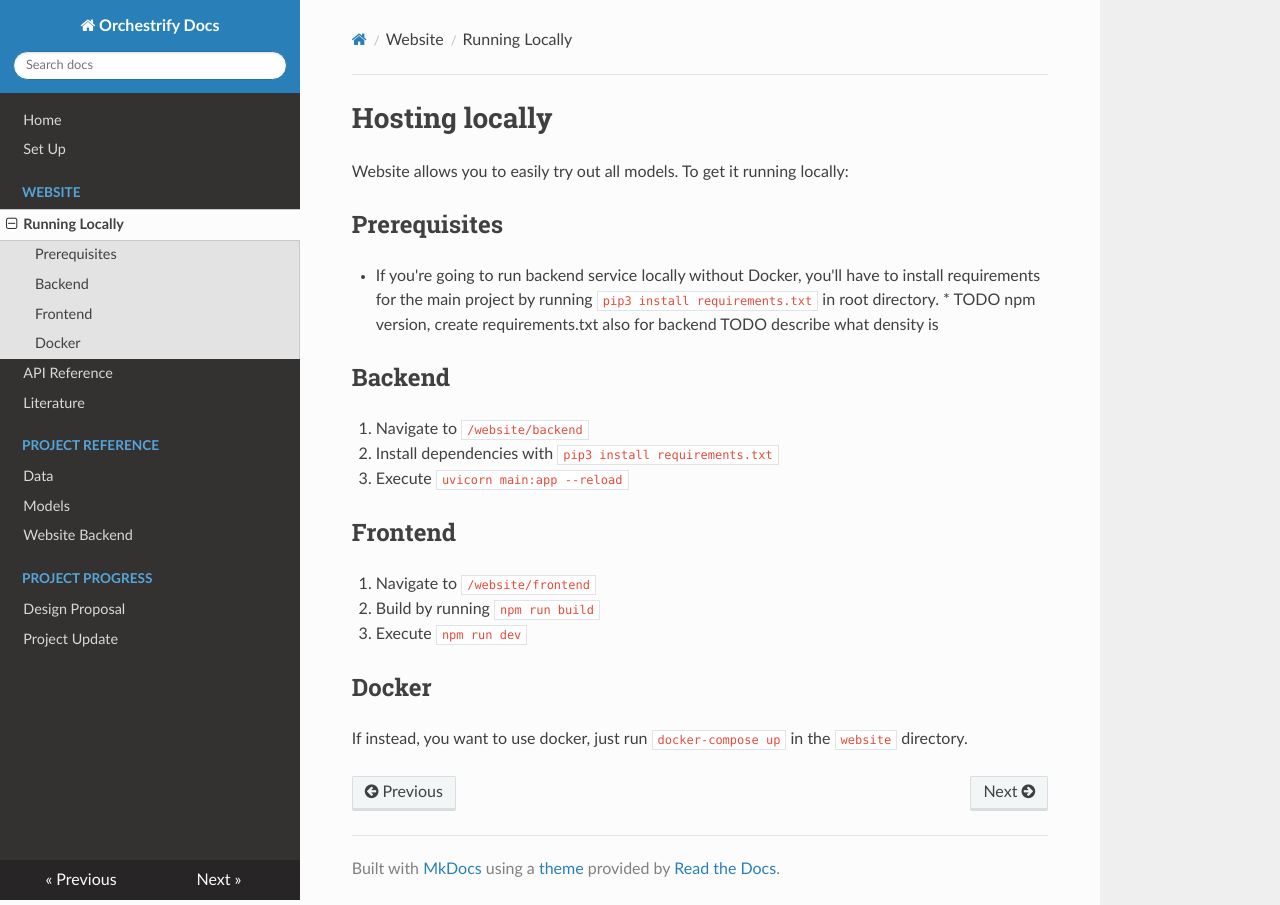
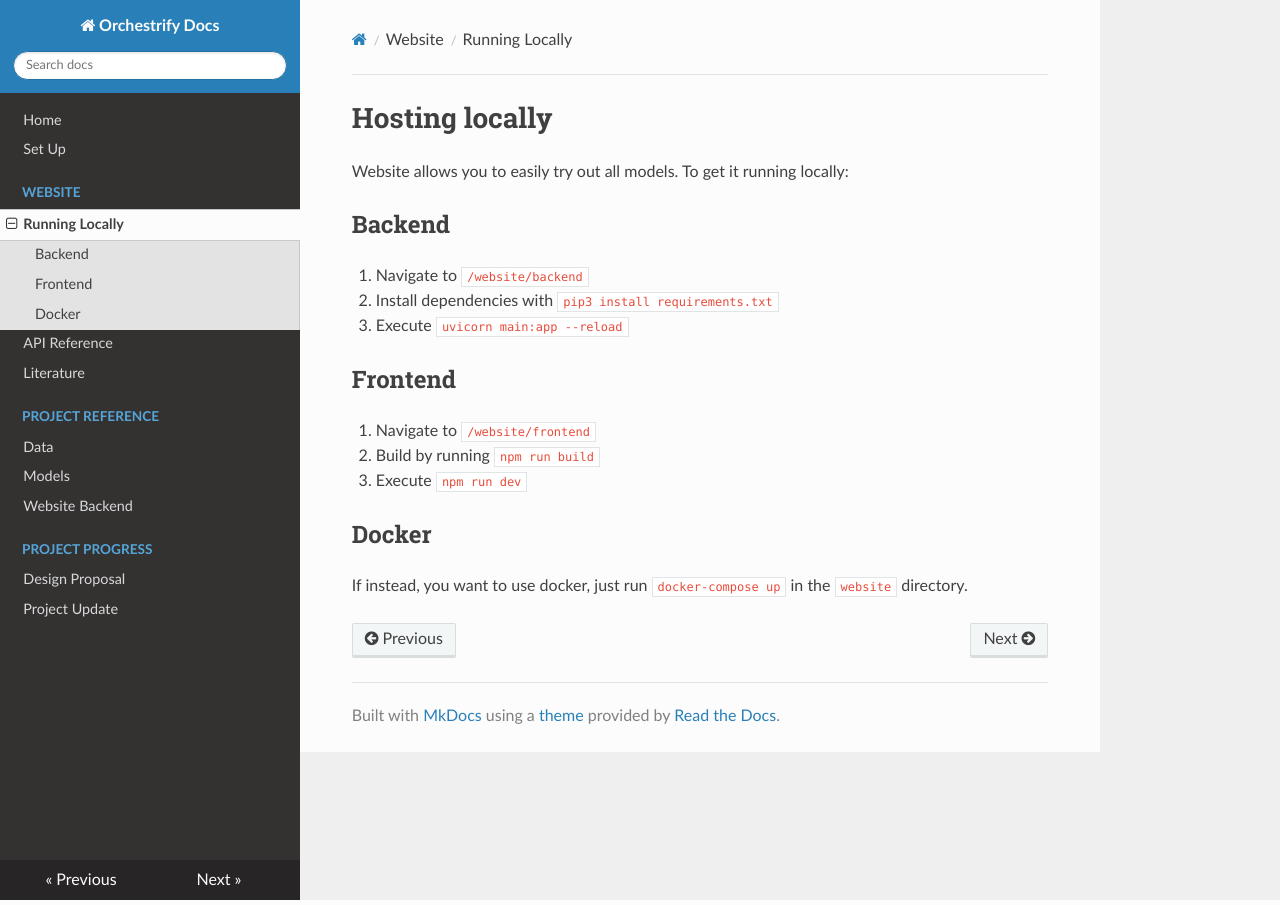
Before and after one commit to j-jodczyk/Orchestrify, an MkDocs documentation site: the page built from docs/website/Website.md, in a window 1280 px wide. Built offline with MkDocs 1.6.1, drawn with Linux system fonts in a browser that asks for light colours; nearby versions of some CDN libraries.

Commit message:
delete todos

```diff
--- a/docs/website/Website.md
+++ b/docs/website/Website.md
@@ -1,10 +1,6 @@
 # Hosting locally
 Website allows you to easily try out all models. To get it running locally:
-## Prerequisites
-* If you're going to run backend service locally without Docker, you'll have to install requirements for the main project by running `pip3 install requirements.txt` in root directory.
-*
-TODO npm version, create requirements.txt also for backend
-TODO describe what density is
+
 ## Backend
 1. Navigate to `/website/backend`
 2. Install dependencies with `pip3 install requirements.txt`
```
